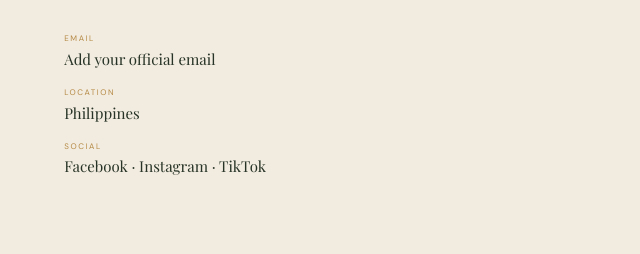
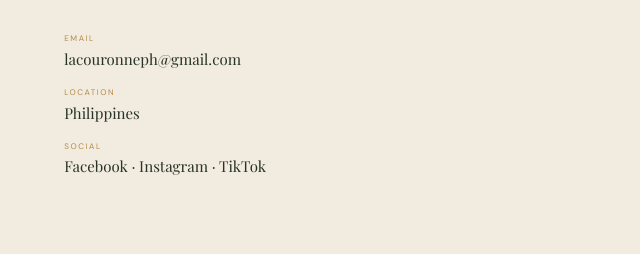
Before and after one commit to dreixx77/La-Couronne, a plain HTML site: page index.html in a window 1280 px wide. Shown: the part 5188-5442 px from the top of the page, 51-691 px from the left. Drawn offline with nearby package versions, Linux system fonts and the light colour scheme; a web font is replaced by a local one.

Commit message:
Update index.html

```diff
--- a/index.html
+++ b/index.html
@@ -138,7 +138,7 @@
       <div class="contact-layout">
         <div class="contact-copy reveal"><p class="eyebrow">WE'D LOVE TO HEAR FROM YOU</p><h2>Let's make<br><em>good things grow.</em></h2><p>Questions about La Couronne, our product, or a possible collaboration? Reach out and connect with us.</p>
           <div class="contact-details">
-            <div><span>EMAIL</span><strong data-contact="email">Add your official email</strong></div>
+            <div><span>EMAIL</span><strong data-contact="email">lacouronneph@gmail.com</strong></div>
             <div><span>LOCATION</span><strong>Philippines</strong></div>
             <div><span>SOCIAL</span><strong>Facebook · Instagram · TikTok</strong></div>
           </div>
```
